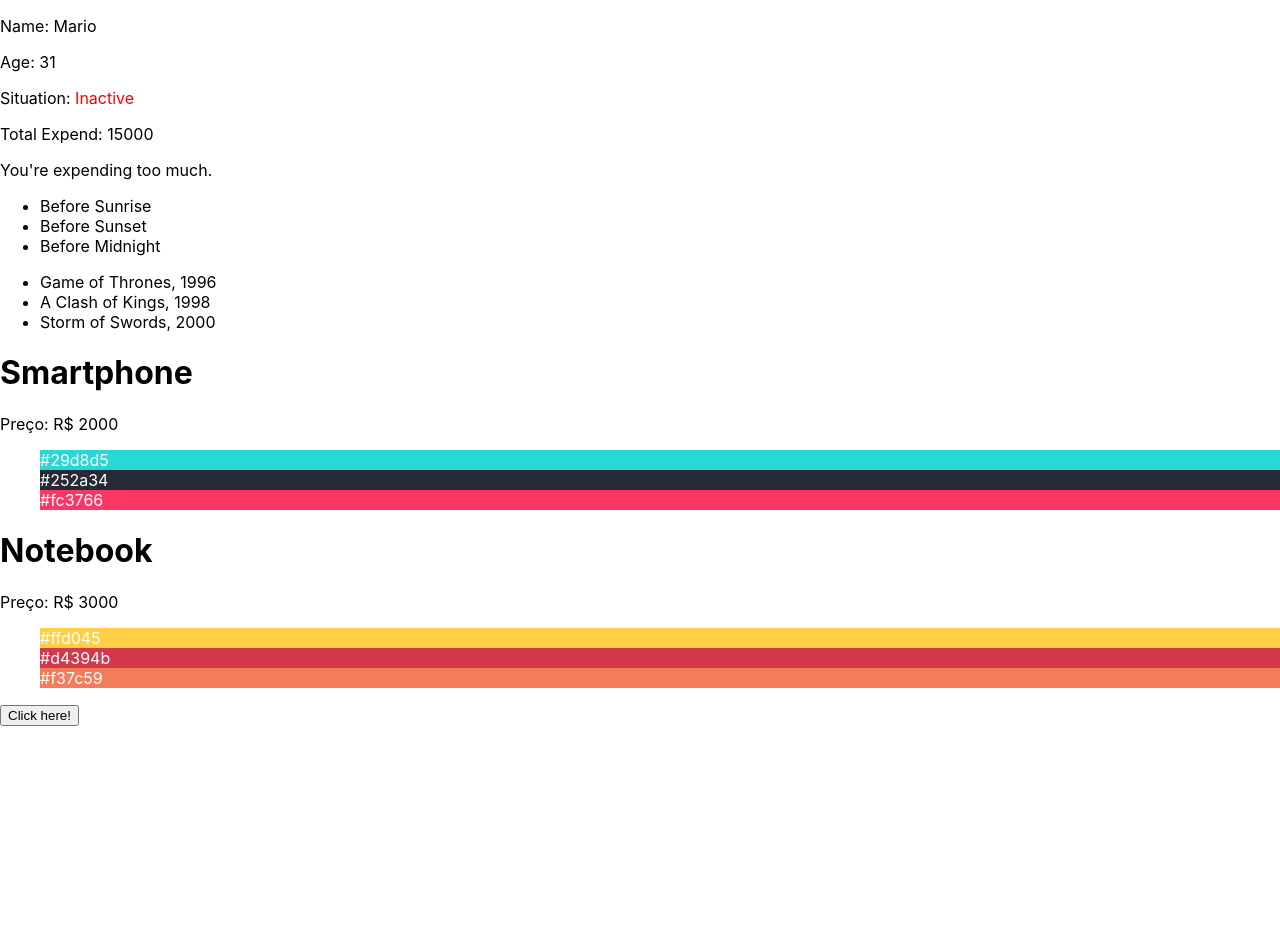
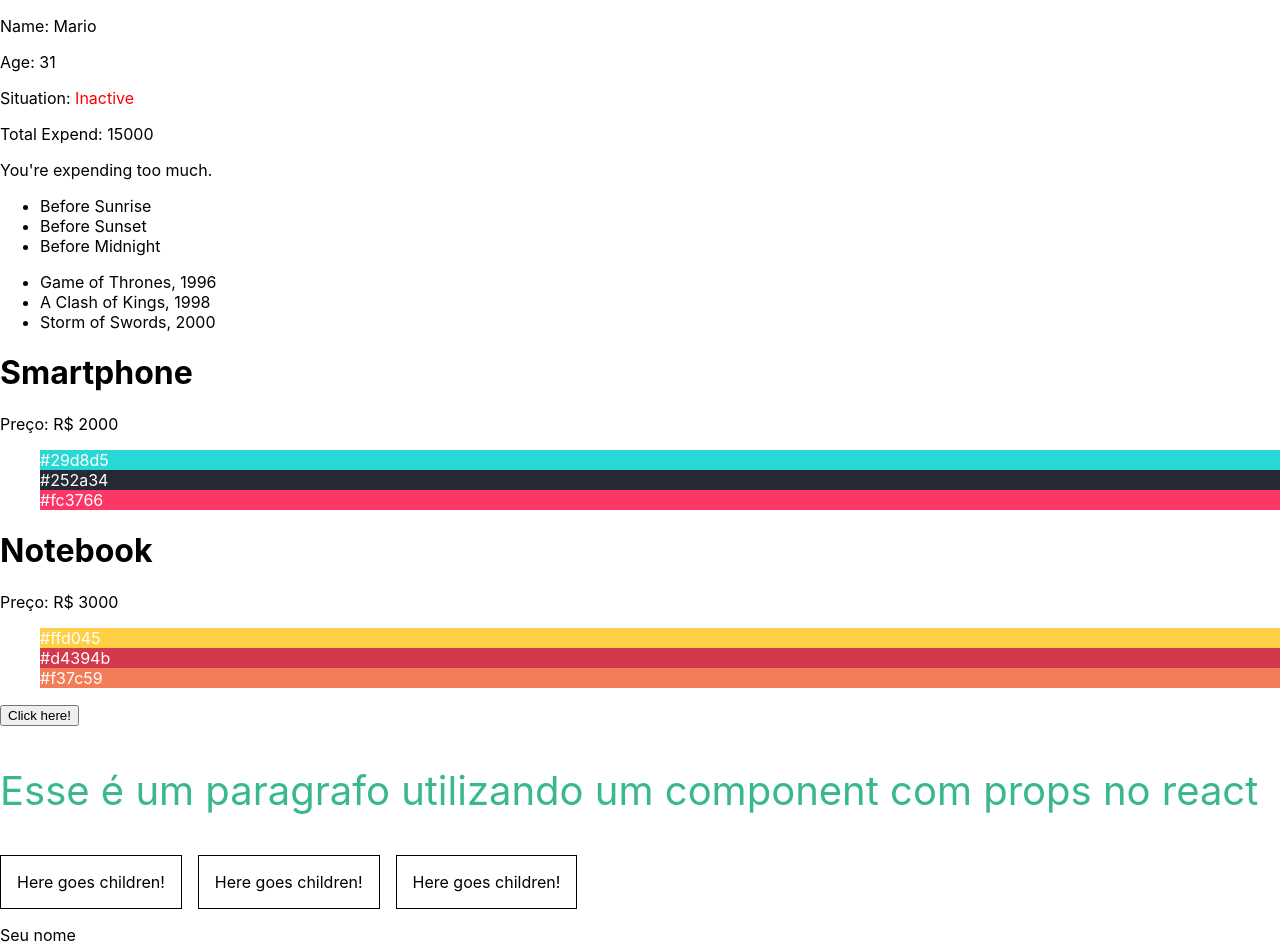
Before and after one commit to gsllucas/react, a React (Create React App) app: page / in a window 1280 px wide. Shown: the top 952 px of the page. Before the commit the page ends 800 px from the top, so only its background shows below. Built offline with nearby package versions, Linux system fonts and the light colour scheme.

Commit message:
:sparkles: Using component props

```diff
--- a/src/App.js
+++ b/src/App.js
@@ -3,6 +3,11 @@ import ListOfFilms from "./components/list/ListOfFilms";
 import ListOfBooks from "./components/list/ListOfBooks";
 import ProductsOver1500 from "./components/products/Products";
 import Button from "./events/reactEvents";
+import {
+  ChildrenComponent,
+  PropsComponent,
+  SpreadPropsComponent,
+} from "./props/Props";
 
 const client01 = {
   client: "Luana",
@@ -57,6 +62,18 @@ const App = () => {
         <ListOfBooks />
         <ProductsOver1500 />
         <Button />
+        <PropsComponent
+          text="Esse é um paragrafo utilizando um component com props no react"
+          size="40px"
+          color="#38b88b"
+        />
+        <div style={{ display: "flex" }}>
+          <ChildrenComponent>Here goes children!</ChildrenComponent>
+          <ChildrenComponent>Here goes children!</ChildrenComponent>
+          <ChildrenComponent>Here goes children!</ChildrenComponent>
+        </div>
+        <SpreadPropsComponent label="Seu nome" type="name" required />
+        <SpreadPropsComponent label="Sua senha" type="password" />
       </div>
     </React.Fragment>
   );
--- /dev/null
+++ b/src/props/Props.js
@@ -0,0 +1,33 @@
+import React from "react";
+
+export function PropsComponent({ text, color, size }) {
+  return <p style={{ color: color, fontSize: size }}>{text}</p>;
+}
+
+export function ChildrenComponent({ children }) {
+  return (
+    <div
+      style={{
+        padding: "16px",
+        border: "1px solid black",
+        display: "flex",
+        justifyContent: "center",
+        alignItems: "center",
+        marginRight: "16px",
+      }}
+    >
+      {children}
+    </div>
+  );
+}
+
+export function SpreadPropsComponent({ type, label, ...props }) {
+  return (
+    <div>
+      <p>
+        <label>{label}</label>
+      </p>
+      <input type={type} {...props}></input>
+    </div>
+  );
+}
```
